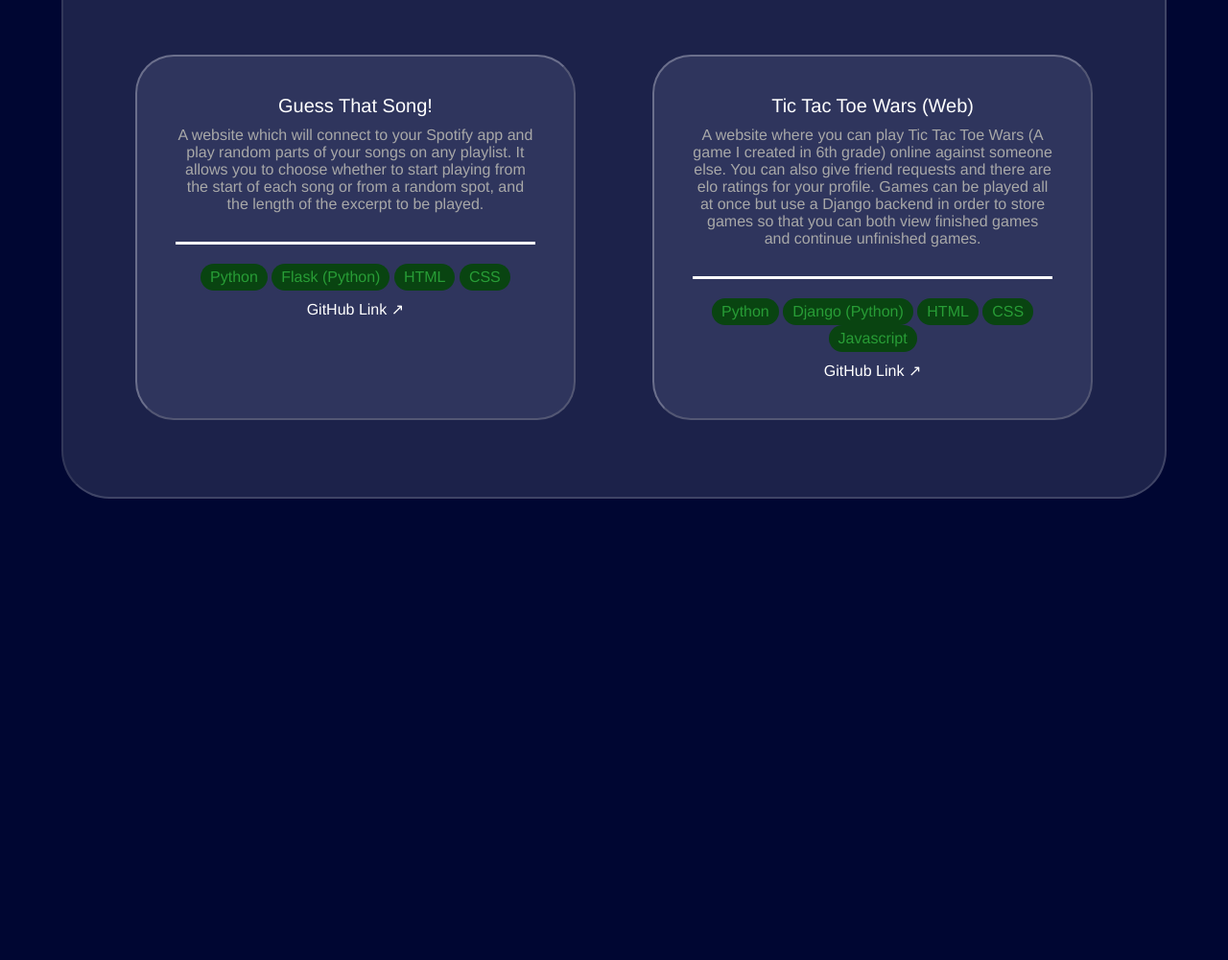
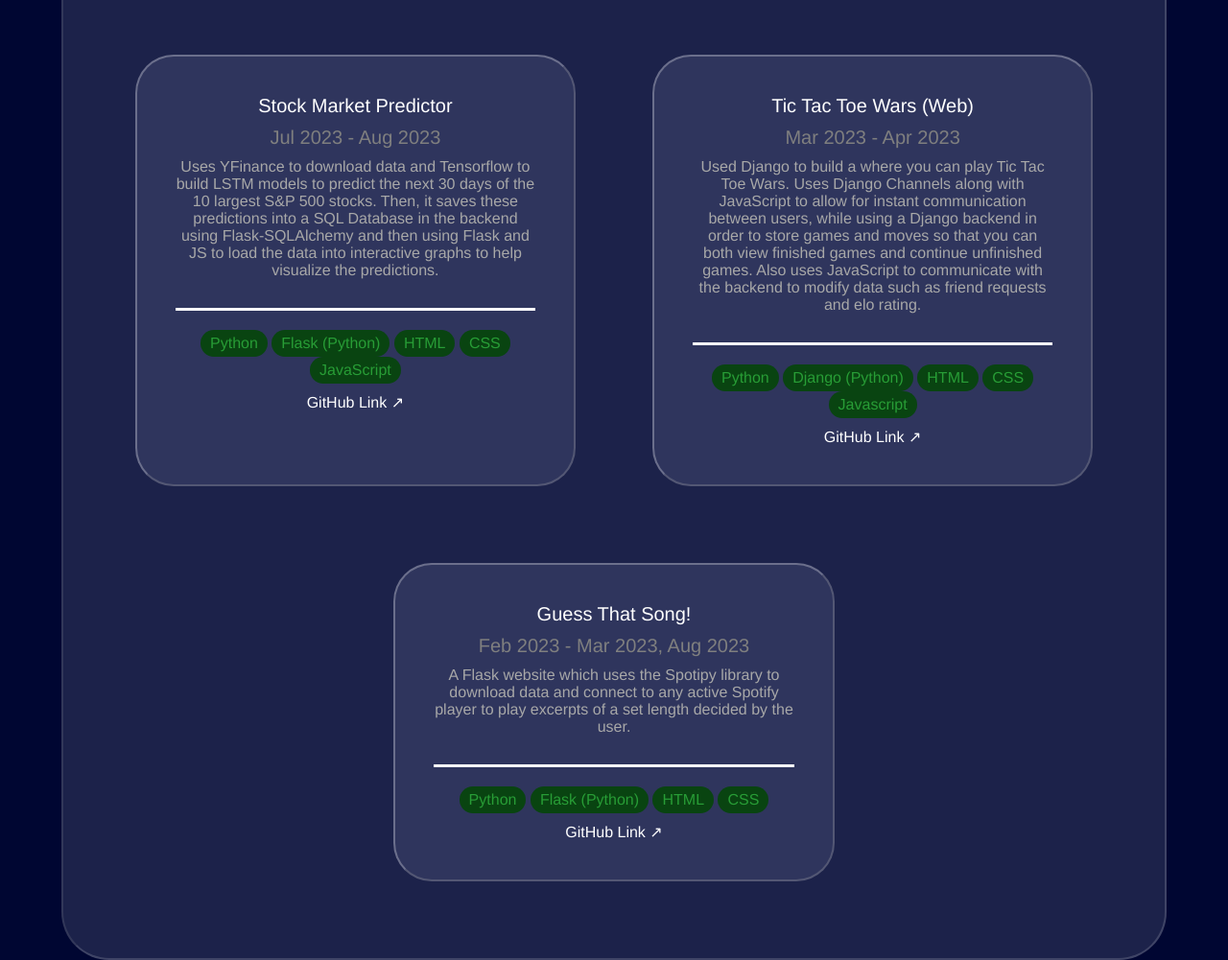
Before and after one commit to CookieDonger/CookieDonger.github.io, a plain HTML site: page index.html in a window 1280 px wide. Shown: the part 2005-3006 px from the top of the page at 96% size. Before the commit the page ends 2525 px from the top, so only its background shows below. Drawn offline with Linux system fonts and the light colour scheme.

Commit message:
Add files via upload

```diff
--- a/index.html
+++ b/index.html
@@ -66,10 +66,13 @@
                     <!--Put your projects here-->
                     <div class="project">
                         <div class="project-title fade-in">
-                            <a href="http://guessthatsong.us-east-2.elasticbeanstalk.com/" target="_blank">Guess That Song!</a>
+                            <a href="https://github.com/CookieDonger/Stock-Market-Predictor" target="_blank">Stock Market Predictor</a>
+                        </div>
+                        <div class="project-time fade-in">
+                            Jul 2023 - Aug 2023
                         </div>
                         <div class="project-desc fade-in">
-                            A website which will connect to your Spotify app and play random parts of your songs on any playlist. It allows you to choose whether to start playing from the start of each song or from a random spot, and the length of the excerpt to be played.
+                            Uses YFinance to download data and Tensorflow to build LSTM models to predict the next 30 days of the 10 largest S&P 500 stocks. Then, it saves these predictions into a SQL Database in the backend using Flask-SQLAlchemy and then using Flask and JS to load the data into interactive graphs to help visualize the predictions.
                         </div>
                         <div class="project-tools fade-in">
                             <!--Put your languages used in the project here-->
@@ -85,6 +88,9 @@
                             <div>
                                 CSS
                             </div>
+                            <div>
+                                JavaScript
+                            </div>
                         </div>
                         <div class="project-link fade-in">
                             <a href="https://github.com/CookieDonger/guess-that-song" target="_blank">GitHub Link &#x2197;</a>
@@ -94,8 +100,11 @@
                         <div class="project-title fade-in">
                             <a href="https://github.com/CookieDonger/tic-tac-toe-wars" target="_blank">Tic Tac Toe Wars (Web)</a>
                         </div>
+                        <div class="project-time fade-in">
+                            Mar 2023 - Apr 2023
+                        </div>
                         <div class="project-desc fade-in">
-                            A website where you can play Tic Tac Toe Wars (A game I created in 6th grade) online against someone else. You can also give friend requests and there are elo ratings for your profile. Games can be played all at once but use a Django backend in order to store games so that you can both view finished games and continue unfinished games.
+                            Used Django to build a where you can play Tic Tac Toe Wars. Uses Django Channels along with JavaScript to allow for instant communication between users, while using a Django backend in order to store games and moves so that you can both view finished games and continue unfinished games. Also uses JavaScript to communicate with the backend to modify data such as friend requests and elo rating.
                         </div>
                         <div class="project-tools fade-in">
                             <div>
@@ -118,6 +127,35 @@
                             <a href="https://github.com/CookieDonger/tic-tac-toe-wars-web" target="_blank">GitHub Link &#x2197;</a>
                         </div>
                     </div>
+                    <div class="project">
+                        <div class="project-title fade-in">
+                            <a href="http://guessthatsong.us-east-2.elasticbeanstalk.com/" target="_blank">Guess That Song!</a>
+                        </div>
+                        <div class="project-time fade-in">
+                            Feb 2023 - Mar 2023, Aug 2023
+                        </div>
+                        <div class="project-desc fade-in">
+                            A Flask website which uses the Spotipy library to download data and connect to any active Spotify player to play excerpts of a set length decided by the user.
+                        </div>
+                        <div class="project-tools fade-in">
+                            <!--Put your languages used in the project here-->
+                            <div>
+                                Python
+                            </div>
+                            <div>
+                                Flask (Python)
+                            </div>
+                            <div>
+                                HTML
+                            </div>
+                            <div>
+                                CSS
+                            </div>
+                        </div>
+                        <div class="project-link fade-in">
+                            <a href="https://github.com/CookieDonger/guess-that-song" target="_blank">GitHub Link &#x2197;</a>
+                        </div>
+                    </div>
                 </div>
             </div>
         </div>
--- a/static/styles.css
+++ b/static/styles.css
@@ -153,7 +153,7 @@ li {
     margin-bottom: 20px;
 }
 
-.work-time {
+.work-time, .project-time {
     margin-top: 10px;
     font-size: 20px;
     color: #7f7f7f;
```
